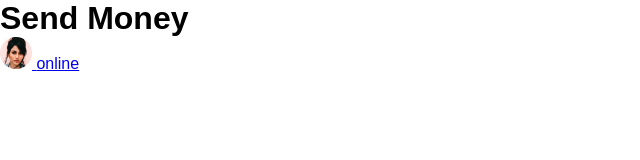
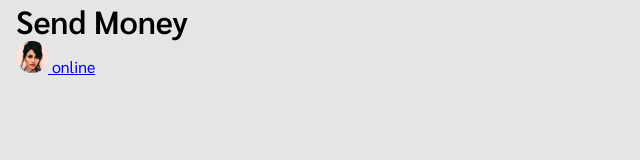
Before and after one commit to ViiAraujjooo/bank-interface, a website: page index.html in a window 1280 px wide. Shown: the whole page, without its empty margins (0-640 px from the left). Drawn offline with nearby package versions, Linux system fonts and the light colour scheme; files that its build step writes are made by us from their sources.

Commit message:
style: adjust font family and style container

```diff
--- a/assets/stylesheets/base/_reset.sass
+++ b/assets/stylesheets/base/_reset.sass
@@ -12,7 +12,12 @@ body
   min-height: 100vh
 
 body
-  font-family: sans-serif
+  font-family: "Sarabun", sans-serif
+  background-color: #E5E5E5
 
 a
   display: inline-block
+
+.container
+  padding-right: 16px
+  padding-left: 16px
```
